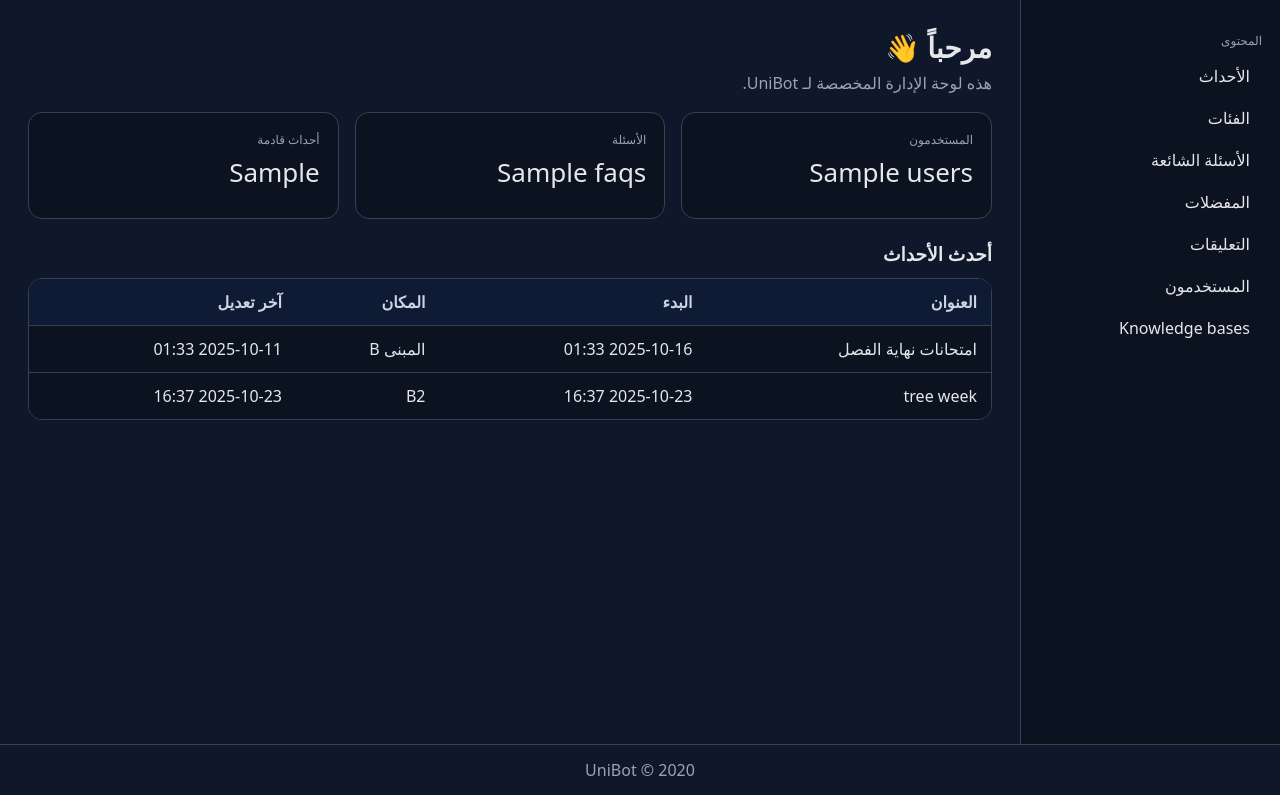
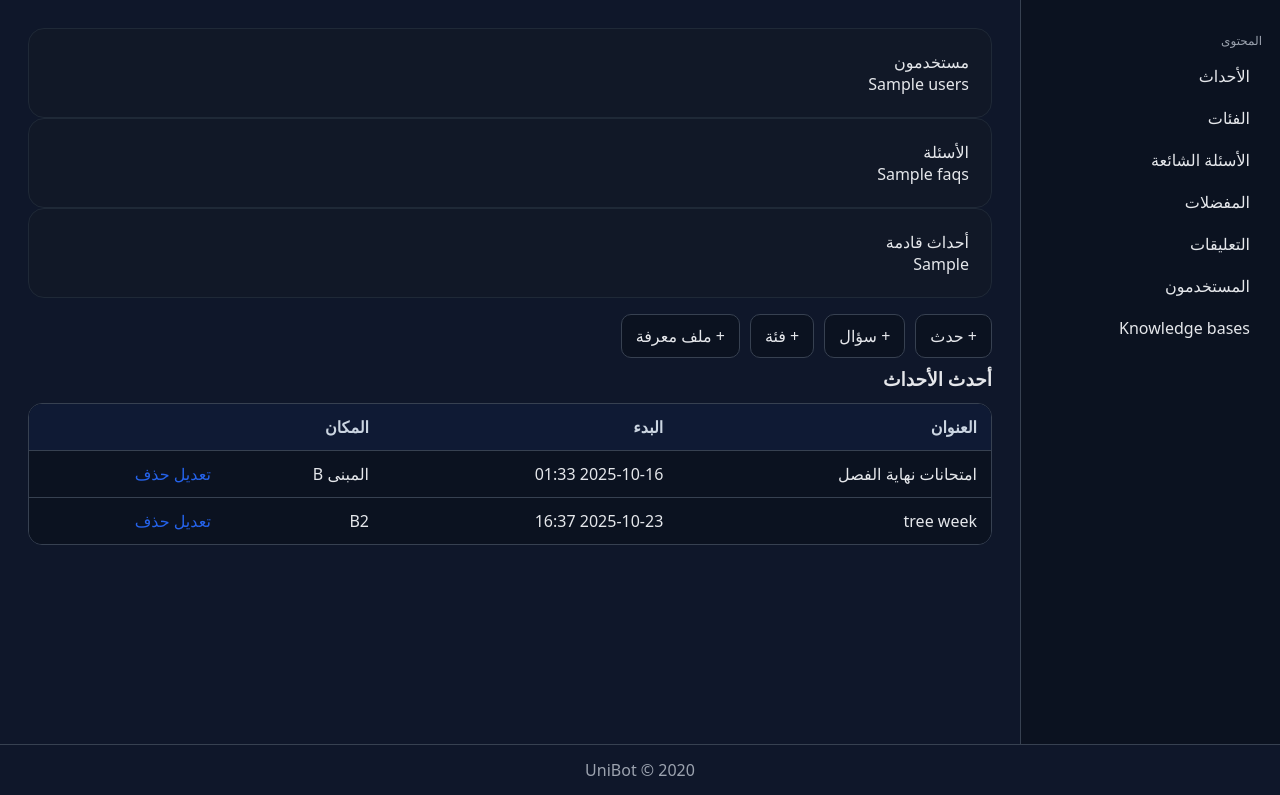
Before and after one commit to M0simi/portfolio, a Django app: template unibot_project/custom_admin/templates/custom_admin/dashboard.html in a window 1280 px wide. Shown: the part 57-852 px from the top of the page. Run offline with Django 4.2, Linux system fonts and the light colour scheme; data comes from the database, SQL or seed files in the repository; tables that the repository leaves empty hold one stand-in row (values such as "Sample post"); the template is opened without the code that fills it: values that come from a table or form of the project are taken from there, most other values are stand-ins (such as "Sample title", 1, 10 or a date in 2020); parts of the project's set-up code (start-up, migrations or seed data) failed here and were passed over.

Commit message:
Update dashboard.html

```diff
--- a/unibot_project/custom_admin/templates/custom_admin/dashboard.html
+++ b/unibot_project/custom_admin/templates/custom_admin/dashboard.html
@@ -1,46 +1,36 @@
 {% extends "custom_admin/base.html" %}
-{% block title %}اللوحة{% endblock %}
+{% block title %}لوحة UniBot{% endblock %}
+{% block content %}
+<div class="cards">
+  <div class="card"><div class="card-title">مستخدمون</div><div class="card-value">{{ stats.users }}</div></div>
+  <div class="card"><div class="card-title">الأسئلة</div><div class="card-value">{{ stats.faqs }}</div></div>
+  <div class="card"><div class="card-title">أحداث قادمة</div><div class="card-value">{{ stats.upcoming_events }}</div></div>
+</div>
 
-{% block content %}
-  <h1 class="title">مرحباً 👋</h1>
-  <p class="subtitle">هذه لوحة الإدارة المخصصة لـ UniBot.</p>
-
-  <div class="grid-3">
-    <div class="stat">
-      <div class="stat-label">المستخدمون</div>
-      <div class="stat-value">{{ stats.users|default:"0" }}</div>
-    </div>
-    <div class="stat">
-      <div class="stat-label">الأسئلة</div>
-      <div class="stat-value">{{ stats.faqs|default:"0" }}</div>
-    </div>
-    <div class="stat">
-      <div class="stat-label">أحداث قادمة</div>
-      <div class="stat-value">{{ stats.upcoming_events|default:"0" }}</div>
-    </div>
+<div class="toolbar">
+  <a class="btn" href="{% url 'custom_admin:event_add' %}">+ حدث</a>
+  <a class="btn" href="{% url 'custom_admin:faq_add' %}">+ سؤال</a>
+  <a class="btn" href="{% url 'custom_admin:category_add' %}">+ فئة</a>
+  <a class="btn" href="{% url 'custom_admin:kb_add' %}">+ ملف معرفة</a>
 </div>
 
 <h3 class="section-title">أحدث الأحداث</h3>
 <div class="table-wrap">
   <table class="table">
-      <thead>
-        <tr>
-          <th>العنوان</th>
-          <th>البدء</th>
-          <th>المكان</th>
-          <th>آخر تعديل</th>
-        </tr>
-      </thead>
+    <thead><tr><th>العنوان</th><th>البدء</th><th>المكان</th><th></th></tr></thead>
     <tbody>
       {% for e in recent_events %}
       <tr>
         <td>{{ e.title }}</td>
         <td>{{ e.start_date|date:"Y-m-d H:i" }}</td>
-          <td>{{ e.location|default:"-" }}</td>
-          <td>{{ e.updated_at|date:"Y-m-d H:i" }}</td>
+        <td>{{ e.location }}</td>
+        <td class="actions">
+          <a class="link" href="{% url 'custom_admin:event_edit' e.pk %}">تعديل</a>
+          <a class="link danger" href="{% url 'custom_admin:event_delete' e.pk %}">حذف</a>
+        </td>
       </tr>
       {% empty %}
-        <tr><td colspan="4">لا توجد أحداث</td></tr>
+      <tr><td colspan="4">لا توجد بيانات</td></tr>
       {% endfor %}
     </tbody>
   </table>
```
Lines whose indentation alone changed are shown as unchanged.
